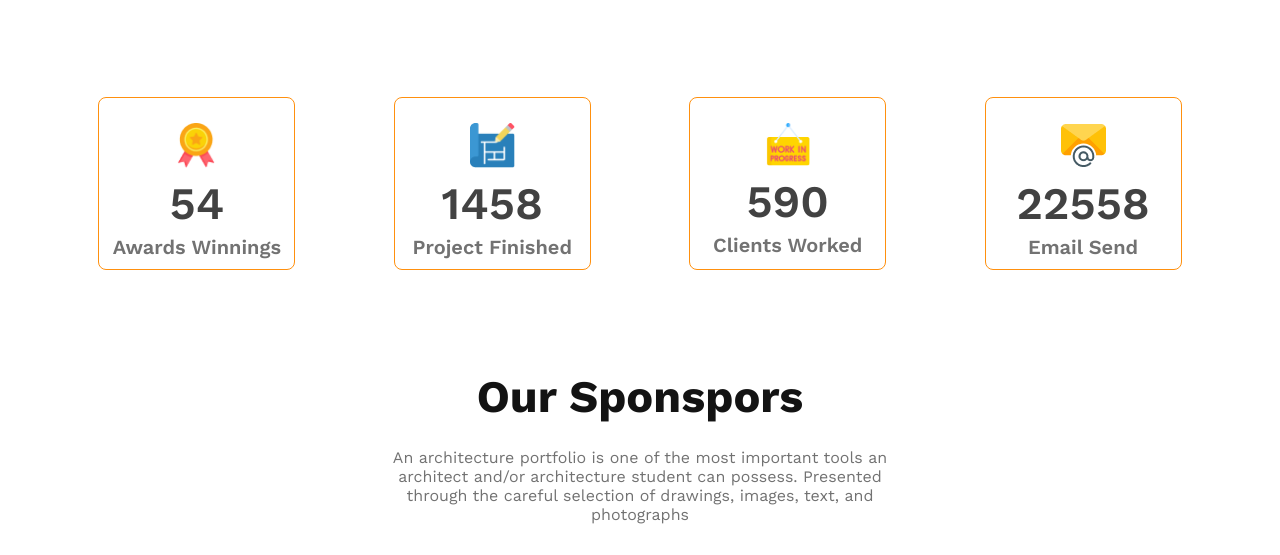
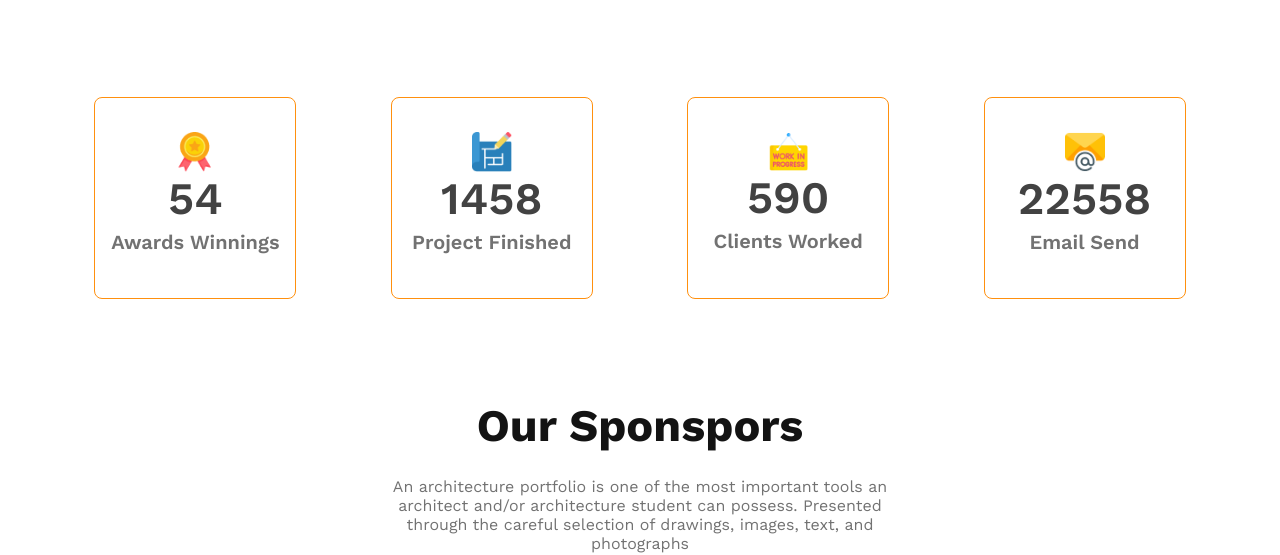
Before and after one commit to iibrahim70/assignment-2, a plain HTML site: page index.html in a window 1280 px wide. Shown: the part 2510-3065 px from the top of the page. Drawn offline with nearby package versions, Linux system fonts and the light colour scheme.

Commit message:
adeed some changes

```diff
--- a/styles/style.css
+++ b/styles/style.css
@@ -223,12 +223,19 @@ body img{
   justify-content: space-evenly;
 }
 .somefact-container .card{
+  display: flex;
+  flex-direction: column;
+  justify-content: center;
+  align-items: center;
+}
+.somefact-container .card{
   border: 1px solid var(--button-color);
   border-radius: 8px;
+  width: 200px;
+  height: 200px;
 }
 .somefact-container .card img{
-  width: 45px;
-  padding: 25px 75px 5px;
+  width: 40px;
 }
 .somefact-container .card-title{
   font-weight: 600;
```
